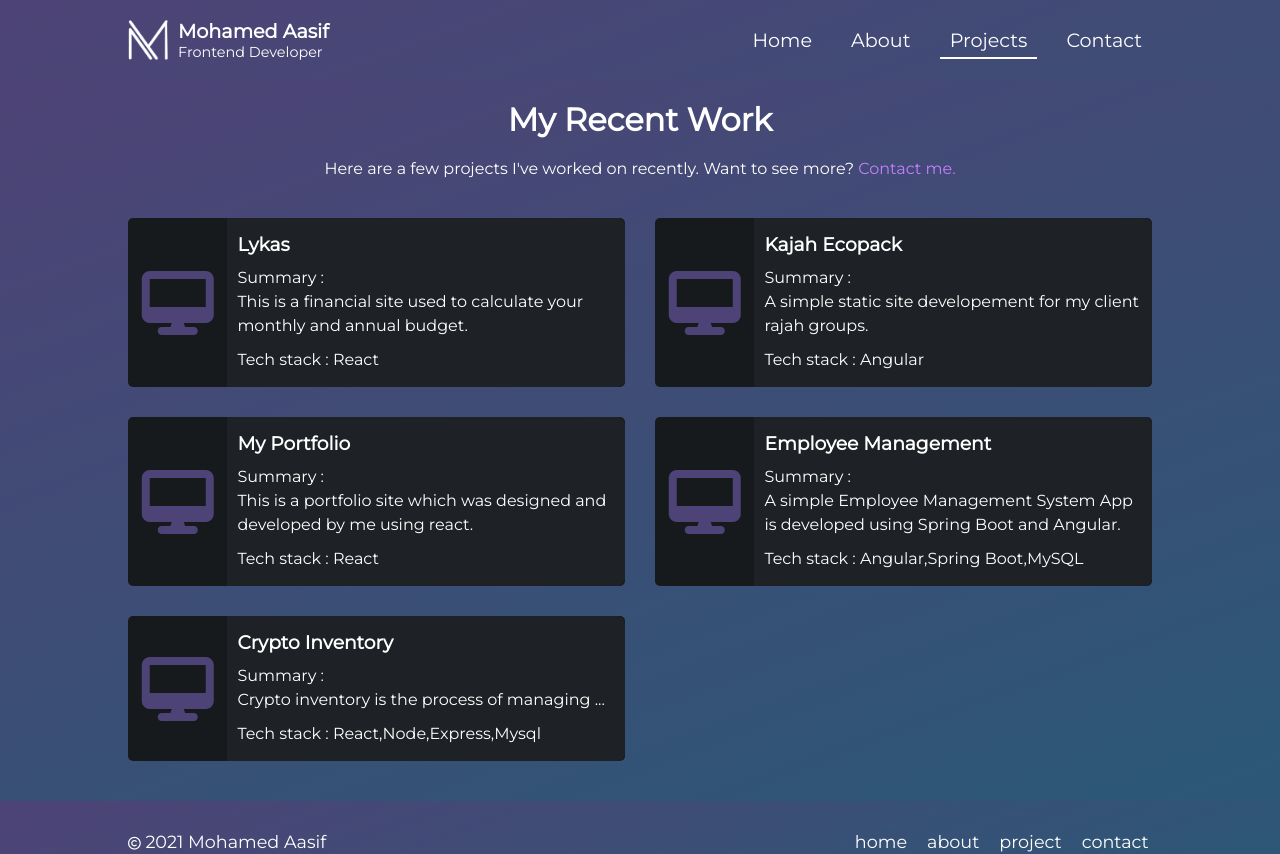
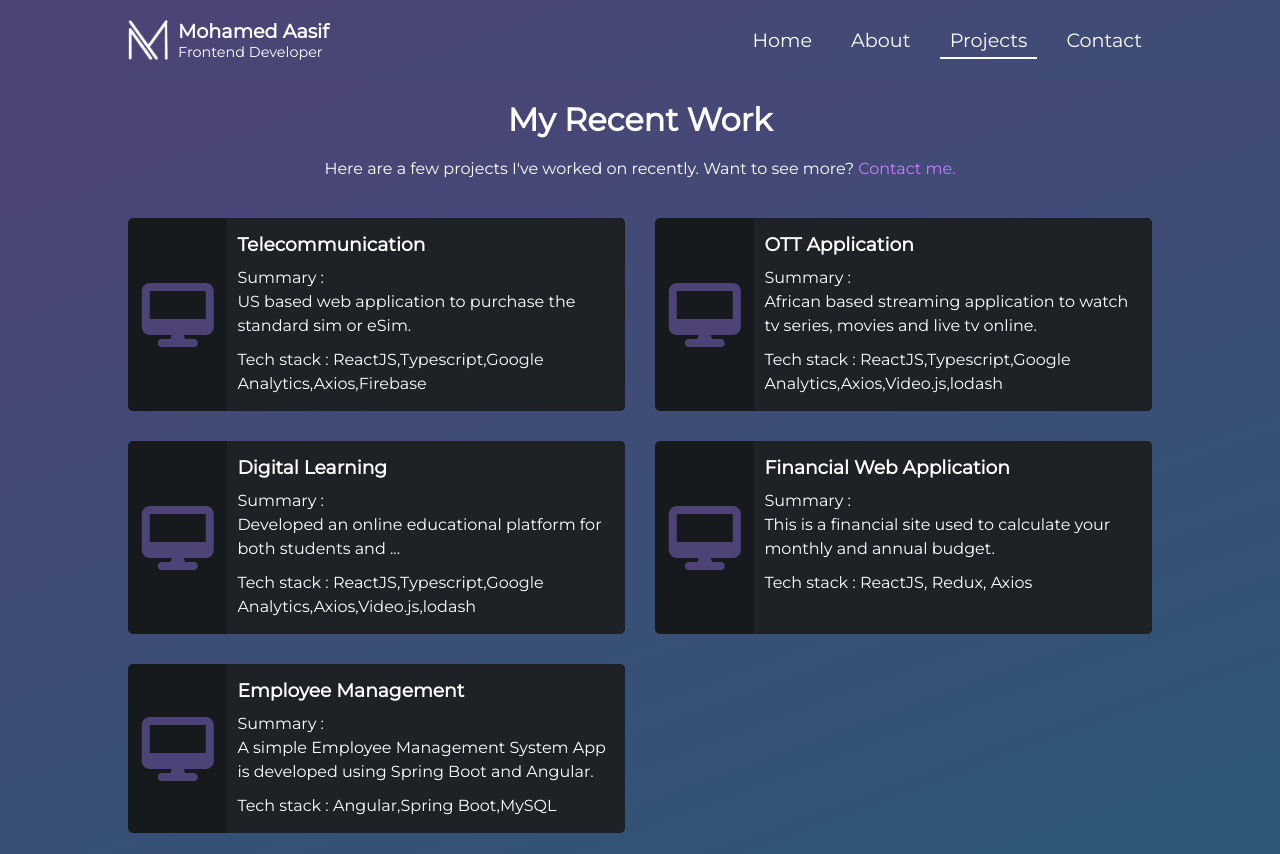
Before and after one commit to mohamedaasif/portfolio, a React (Create React App) app: page /portfolio/project in a window 1280 px wide. Shown: the top 854 px of the page. Built offline with nearby package versions, Linux system fonts and the light colour scheme.

Commit message:
update project details

```diff
--- a/src/components/Project/Project.jsx
+++ b/src/components/Project/Project.jsx
@@ -128,10 +128,14 @@ const Project = () => {
               </p>
             </Typography>
             <Typography gutterBottom component={"div"}>
-              <p className={styles.typography}>
-                Duration :{" "}
-                <span className={styles.span}>{projects[index].duration}</span>
-              </p>
+              {projects[index].duration && (
+                <p className={styles.typography}>
+                  Duration :{" "}
+                  <span className={styles.span}>
+                    {projects[index].duration}
+                  </span>
+                </p>
+              )}
             </Typography>
             <Typography gutterBottom component={"div"}>
               <p className={styles.typography}>
--- a/src/components/Project/utils.js
+++ b/src/components/Project/utils.js
@@ -1,38 +1,64 @@
 const projectsModal = [
   {
-    title: "Lykas",
+    title: "Telecommunication",
+    summary: "US based web application to purchase the standard sim or eSim.",
+    description: {
+      one: "This web application let the customer to purchase the standard sim or eSim, activate the purchased sim,purchase plans, purchase additional data, pay bills, enable/disable IR/ILD/DR, pause/enable data, view purchase history and also view used data.",
+      two: "",
+    },
+    duration: "(SEP2022-PRESENT)",
+    tech: ["ReactJS", "Typescript", "Google Analytics", "Axios", "Firebase"],
+    repo: "repo updating...",
+  },
+  {
+    title: "OTT Application",
+    summary:
+      "African based streaming application to watch tv series, movies and live tv online.",
+    description: {
+      one: "Hybrid Mobile Application and Web Application for Airtel Customers in Africa to streaming content over the internet.",
+      two: "",
+    },
+    duration: "(JULY2021-AUG2022)",
+    tech: [
+      "ReactJS",
+      "Typescript",
+      "Google Analytics",
+      "Axios",
+      "Video.js",
+      "lodash",
+    ],
+    repo: "repo updating...",
+  },
+  {
+    title: "Digital Learning",
+    summary:
+      "Developed an online educational platform for both students and ...",
+    description: {
+      one: "Developed an online educational platform for both students and professionals to learn new certified courses.",
+      two: "",
+    },
+    duration: "(NOV2020-JULY2021)",
+    tech: [
+      "ReactJS",
+      "Typescript",
+      "Google Analytics",
+      "Axios",
+      "Video.js",
+      "lodash",
+    ],
+    repo: "repo updating...",
+  },
+  {
+    title: "Financial Web Application",
     summary:
       "This is a financial site used to calculate your monthly and annual budget.",
     description: {
-      one: "Lykas is a perfect option for couples that want to share their budgeting process together. It uses the familiar envelope budgeting philosophy to power your proactive budget for all of your bills and spending.",
+      one: "This application is a perfect option for couples that want to share their budgeting process together. It uses the familiar envelope budgeting philosophy to power your proactive budget for all of your bills and spending.",
       two: "Because you can share and sync budgets with budgeting partners across the iPhone and Android spectrum, it is great for couples with shared finances, while working great for solo budgeters also.",
     },
-    duration: "2 months(MAR2021-APR2021)",
-    tech: ["React"],
+    duration: "(FEB2020-OCT2020)",
+    tech: ["ReactJS, Redux, Axios"],
     repo: "repo updating...",
-  },
-  {
-    title: "Kajah Ecopack",
-    summary: "A simple static site developement for my client rajah groups.",
-    description: {
-      one: "A simple static site development to showcase the kajah products developed by me using Angular and Angular Animations.",
-      two: "",
-    },
-    duration: "1 month(FEB2021-MAR2021)",
-    tech: ["Angular"],
-    repo: "repo updating...",
-  },
-  {
-    title: "My Portfolio",
-    summary:
-      "This is a portfolio site which was designed and developed by me using react.",
-    description: {
-      one: "Built with React Javascript library, this website is a showcase of my recent projects as a Full-Stack Web Developer.",
-    },
-    duration: "10 days",
-    tech: ["React"],
-    repo: "https://github.com/mohamedaasif/portfolio",
-    link: " https://mohamedaasif.github.io/portfolio/",
   },
   {
     title: "Employee Management",
@@ -42,20 +68,9 @@ const projectsModal = [
       one: "This project is used to develop single page application using Angular as front-end technology.",
       two: "And also this project is used to develop CRUD RESTFul APIs for a simple Employee Management System using Spring Boot and MySQL as a database.",
     },
-    duration: "2 months(JUNE2020-AUG2020)",
+    duration: "",
     tech: ["Angular", "Spring Boot", "MySQL"],
     repo: "https://github.com/mohamedaasif/EmployeeRegistrationForm",
-  },
-  {
-    title: "Crypto Inventory",
-    summary: "Crypto inventory is the process of managing ...",
-    description: {
-      one: "Crypto inventory is the process of managing the cryptoasset like Bitcoin (BTC), Ethereum (ETH), and Litecoin (LTC). This application has all the current real value of cryptocurrency which is fetching from Nomics API.",
-      two: "",
-    },
-    duration: "2 days",
-    tech: ["React", "Node", "Express", "Mysql"],
-    repo: "https://github.com/mohamedaasif/crypto-inventory",
   },
 ];
 
```
